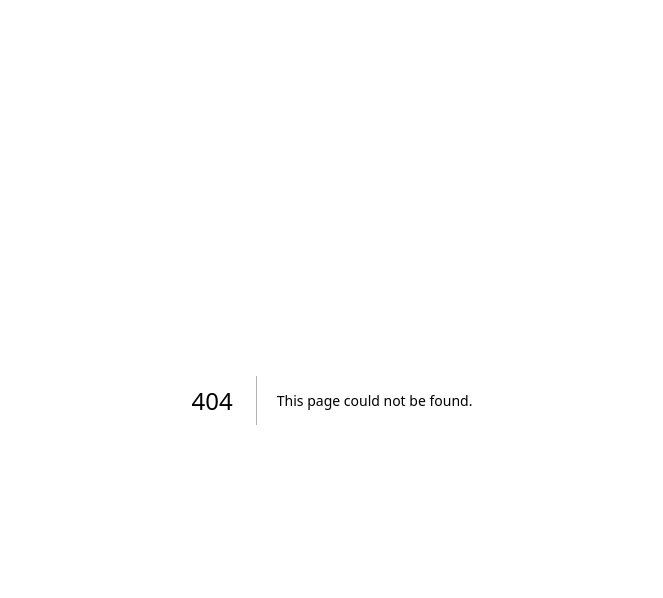
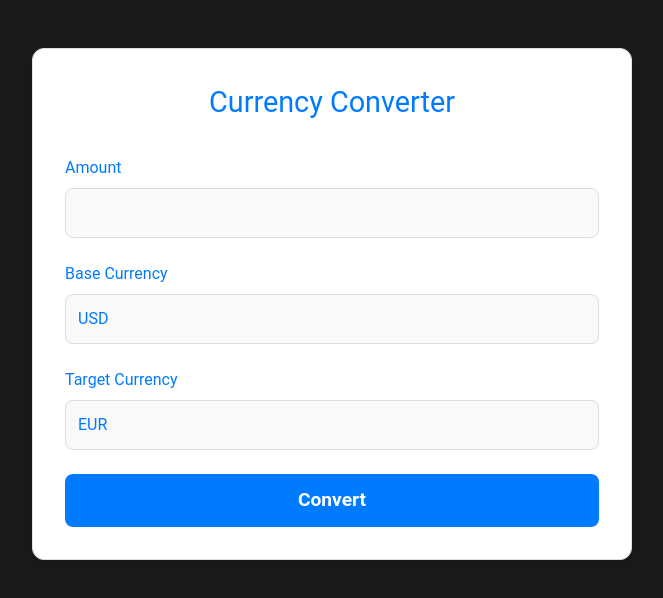
Before and after one commit to ksingh62/quick-incorp-app, a Next.js app: page /prototype/solutions/item3 in a window 1280 px wide. Before the commit this address had no page. Shown: the top 598 px of the page, without its empty margins (308-971 px from the left). Built offline with nearby package versions, Linux system fonts and the light colour scheme; no server answers.

Commit message:
added the currency converter

```diff
--- /dev/null
+++ b/src/app/prototype/solutions/item3/CurrencyConverter.css
@@ -0,0 +1,87 @@
+.currency-converter-container {
+    max-width: 600px;
+    margin: 3rem auto;
+    padding: 2rem;
+    border: 1px solid #e0e0e0;
+    border-radius: 12px;
+    background-color: #ffffff;
+    box-shadow: 0 4px 8px rgba(0, 0, 0, 0.1);
+    font-family: 'Roboto', sans-serif;
+  }
+
+  .currency-converter-title {
+    text-align: center;
+    margin-bottom: 2rem;
+    font-size: 1.8rem;
+    color: #007bff; /* Blue color */
+  }
+
+  .currency-converter-formGroup {
+    margin-bottom: 1.5rem;
+  }
+
+  .currency-converter-label {
+    display: block;
+    margin-bottom: 0.5rem;
+    font-size: 1rem;
+    color: #007bff; /* Blue color for labels */
+  }
+
+  .currency-converter-input {
+    width: 100%;
+    padding: 0.75rem;
+    border: 1px solid #ddd;
+    border-radius: 8px;
+    font-size: 1rem;
+    transition: border-color 0.3s ease-in-out;
+    color: #007bff; /* Blue color */
+    background-color: #f9f9f9;
+  }
+
+  .currency-converter-input::placeholder {
+    color: #007bff; /* Blue color for placeholder */
+  }
+
+  .currency-converter-input:focus {
+    border-color: #007bff;
+    outline: none;
+  }
+
+  .currency-converter-button {
+    width: 100%;
+    padding: 0.75rem;
+    background-color: #007bff;
+    color: #fff;
+    border: none;
+    border-radius: 8px;
+    font-size: 1.2rem;
+    cursor: pointer;
+    transition: background-color 0.3s ease-in-out;
+    font-weight: bold;
+  }
+
+  .currency-converter-button:hover {
+    background-color: #0056b3;
+  }
+
+  .currency-converter-result {
+    text-align: center;
+    margin-top: 2rem;
+    font-size: 1.5rem;
+    color: #28a745;
+  }
+
+  .currency-converter-error {
+    text-align: center;
+    margin-top: 2rem;
+    font-size: 1.2rem;
+    color: #dc3545;
+  }
+
+  .currency-converter-h2 {
+    color: #007bff; /* Blue color */
+  }
+
+  .currency-converter-text-black {
+    color: #000; /* Black color for specific text */
+  }
--- /dev/null
+++ b/src/app/prototype/solutions/item3/CurrencyConverter.js
@@ -0,0 +1,82 @@
+"use client";
+import React, { useState } from "react";
+import axios from "axios";
+import styles from "./CurrencyConverter.css";
+
+const CurrencyConverter = () => {
+  const [amount, setAmount] = useState("");
+  const [baseCurrency, setBaseCurrency] = useState("USD");
+  const [targetCurrency, setTargetCurrency] = useState("EUR");
+  const [result, setResult] = useState(null);
+  const [error, setError] = useState(null);
+
+  const handleConvert = async () => {
+    try {
+      const response = await axios.get("/api/currency-conversion", {
+        params: { base: baseCurrency, target: targetCurrency, amount },
+      });
+      setResult(response.data.conversion_result);
+      setError(null); // Clear any previous errors
+    } catch (error) {
+      console.error("Error converting currency:", error);
+      setResult(null);
+      setError("Failed to convert currency. Please try again.");
+    }
+  };
+
+  return (
+    <div className="currency-converter-container">
+      <h1 className="currency-converter-title">Currency Converter</h1>
+      <div className="currency-converter-formGroup">
+        <label htmlFor="amount" className="currency-converter-label">
+          Amount
+        </label>
+        <input
+          type="number"
+          id="amount"
+          value={amount}
+          onChange={(e) => setAmount(e.target.value)}
+          className="currency-converter-input"
+        />
+      </div>
+      <div className="currency-converter-formGroup">
+        <label htmlFor="baseCurrency" className="currency-converter-label">
+          Base Currency
+        </label>
+        <input
+          type="text"
+          id="baseCurrency"
+          value={baseCurrency}
+          onChange={(e) => setBaseCurrency(e.target.value)}
+          className="currency-converter-input"
+        />
+      </div>
+      <div className="currency-converter-formGroup">
+        <label htmlFor="targetCurrency" className="currency-converter-label">
+          Target Currency
+        </label>
+        <input
+          type="text"
+          id="targetCurrency"
+          value={targetCurrency}
+          onChange={(e) => setTargetCurrency(e.target.value)}
+          className="currency-converter-input"
+        />
+      </div>
+      <button onClick={handleConvert} className="currency-converter-button">
+        Convert
+      </button>
+      {result !== null && (
+        <div className="currency-converter-result">
+          <h2>Conversion Result</h2>
+          <p>
+            {amount} {baseCurrency} = {result} {targetCurrency}
+          </p>
+        </div>
+      )}
+      {error && <h2 className="currency-converter-error">{error}</h2>}
+    </div>
+  );
+};
+
+export default CurrencyConverter;
--- /dev/null
+++ b/src/app/prototype/solutions/item3/page.js
@@ -0,0 +1,12 @@
+import React from "react";
+import CurrencyConverter from "./CurrencyConverter";
+
+const Page = () => {
+  return (
+    <div>
+      <CurrencyConverter />
+    </div>
+  );
+};
+
+export default Page;
--- /dev/null
+++ b/src/pages/api/currency-conversion.js
@@ -0,0 +1,24 @@
+export default async function handler(req, res) {
+  const { base, target, amount } = req.query;
+  const apiKey = process.env.NEXT_PUBLIC_EXCHANGERATE_API_KEY;
+
+  try {
+    const response = await fetch(
+      `https://v6.exchangerate-api.com/v6/${apiKey}/pair/${base}/${target}/${amount}`
+    );
+    const data = await response.json();
+
+    if (data.result !== "success") {
+      throw new Error("Failed to fetch conversion rates");
+    }
+
+    res.status(200).json({
+      conversion_result: data.conversion_result,
+      base_code: data.base_code,
+      target_code: data.target_code,
+      amount,
+    });
+  } catch (error) {
+    res.status(500).json({ error: error.message });
+  }
+}
```
